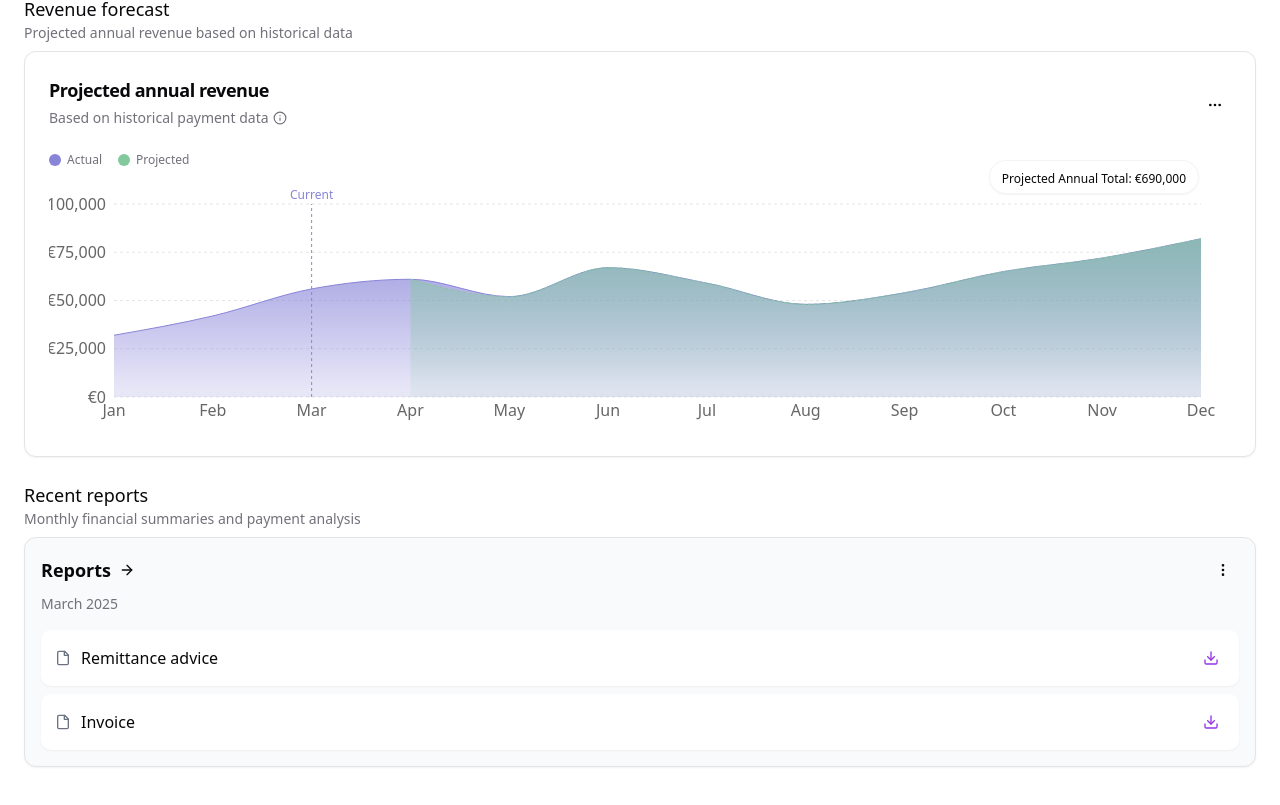
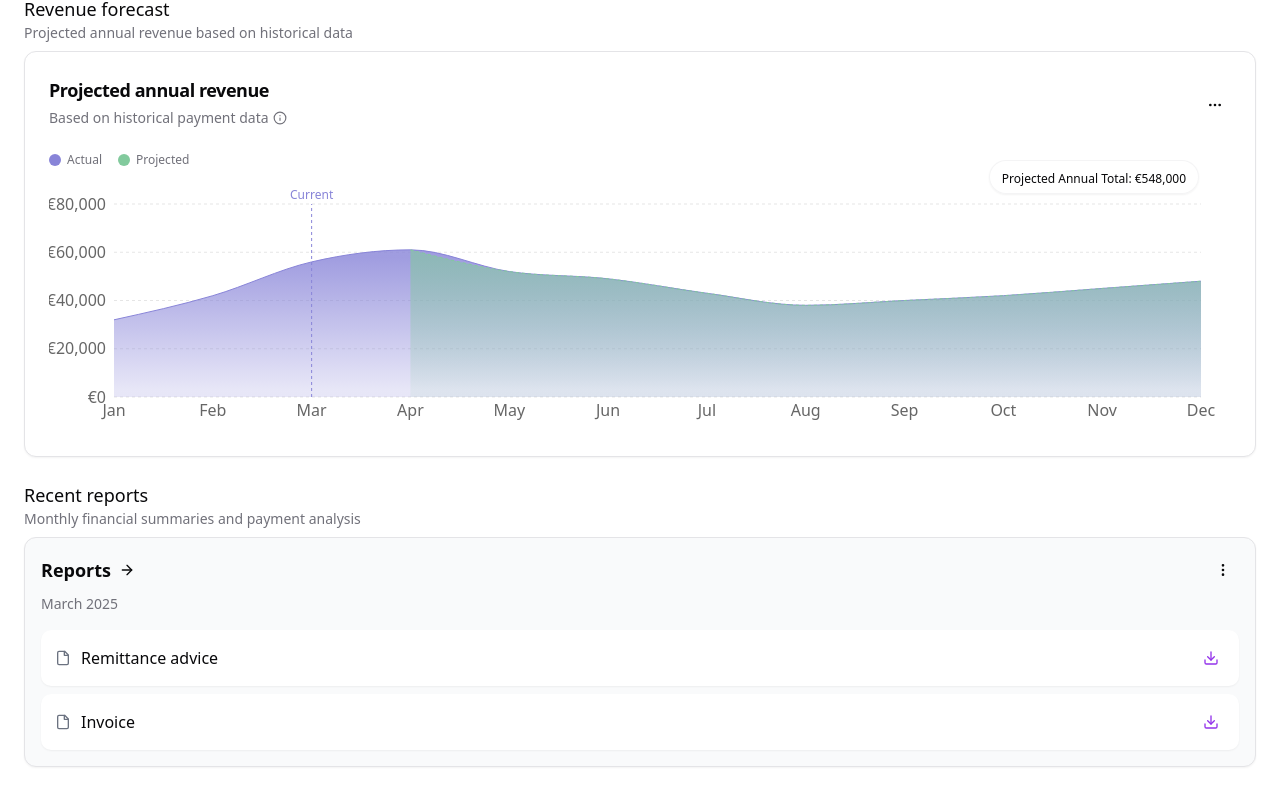
Before and after one commit to devries95/payment-snapshot-dashboard, a React (Vite) app: page / in a window 1280 px wide. Shown: the part 1343-2148 px from the top of the page. Built offline with nearby package versions, Linux system fonts and the light colour scheme.

Commit message:
Adjust revenue forecast data
The projected revenue data in the revenue forecast graph has been modified.

```diff
--- a/src/components/dashboard/ProjectedRevenueChart.tsx
+++ b/src/components/dashboard/ProjectedRevenueChart.tsx
@@ -1,4 +1,3 @@
-
 import { useState } from 'react';
 import { Card, CardContent, CardHeader, CardTitle, CardDescription } from "@/components/ui/card";
 import { AreaChart, Area, XAxis, YAxis, CartesianGrid, Tooltip, ResponsiveContainer, ReferenceLine } from 'recharts';
@@ -18,26 +17,27 @@ import {
   TooltipTrigger,
 } from "@/components/ui/tooltip";
 
-// Generate revenue data for the whole year
+// Generate revenue data for the whole year with worse projections
 const generateRevenueData = () => {
   const currentDate = new Date();
   const currentMonth = currentDate.getMonth();
   const data = [];
 
   // Monthly revenue values (first ~5 months are actual data, rest are projections)
+  // We'll make the projections worse by reducing the values
   const monthlyRevenue = [
     32000, // January
     42000, // February
     56000, // March
     61000, // April
     52000, // May (current month in this example)
-    67000, // June (projected)
-    59000, // July (projected)
-    48000, // August (projected)
-    54000, // September (projected)
-    65000, // October (projected)
-    72000, // November (projected)
-    82000  // December (projected)
+    49000, // June (projected - worse)
+    43000, // July (projected - worse)
+    38000, // August (projected - worse)
+    40000, // September (projected - worse)
+    42000, // October (projected - worse)
+    45000, // November (projected - worse)
+    48000  // December (projected - worse)
   ];
 
   // Create data points for each month
```
